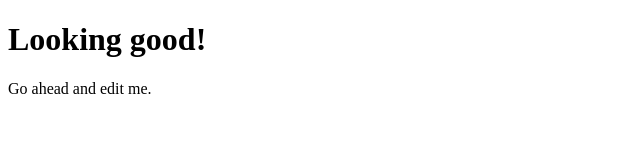
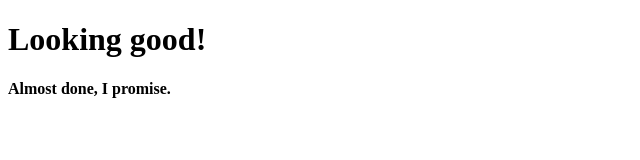
Before and after one commit to jdmar3-comp426/a00-icadeal, a website: page index.html in a window 1280 px wide. Shown: the full height of the page, 0-640 px from the left. Drawn offline with Linux system fonts and the light colour scheme.

Commit message:
struggling to push

```diff
--- a/index.html
+++ b/index.html
@@ -8,7 +8,7 @@
     <body>
         <div>
             <h1>Looking good!</h1>
-            <p>Go ahead and edit me.</p>
+            <p><strong>Almost done, I promise.</strong></p>
         </div>
     </body>
 </html>
```
